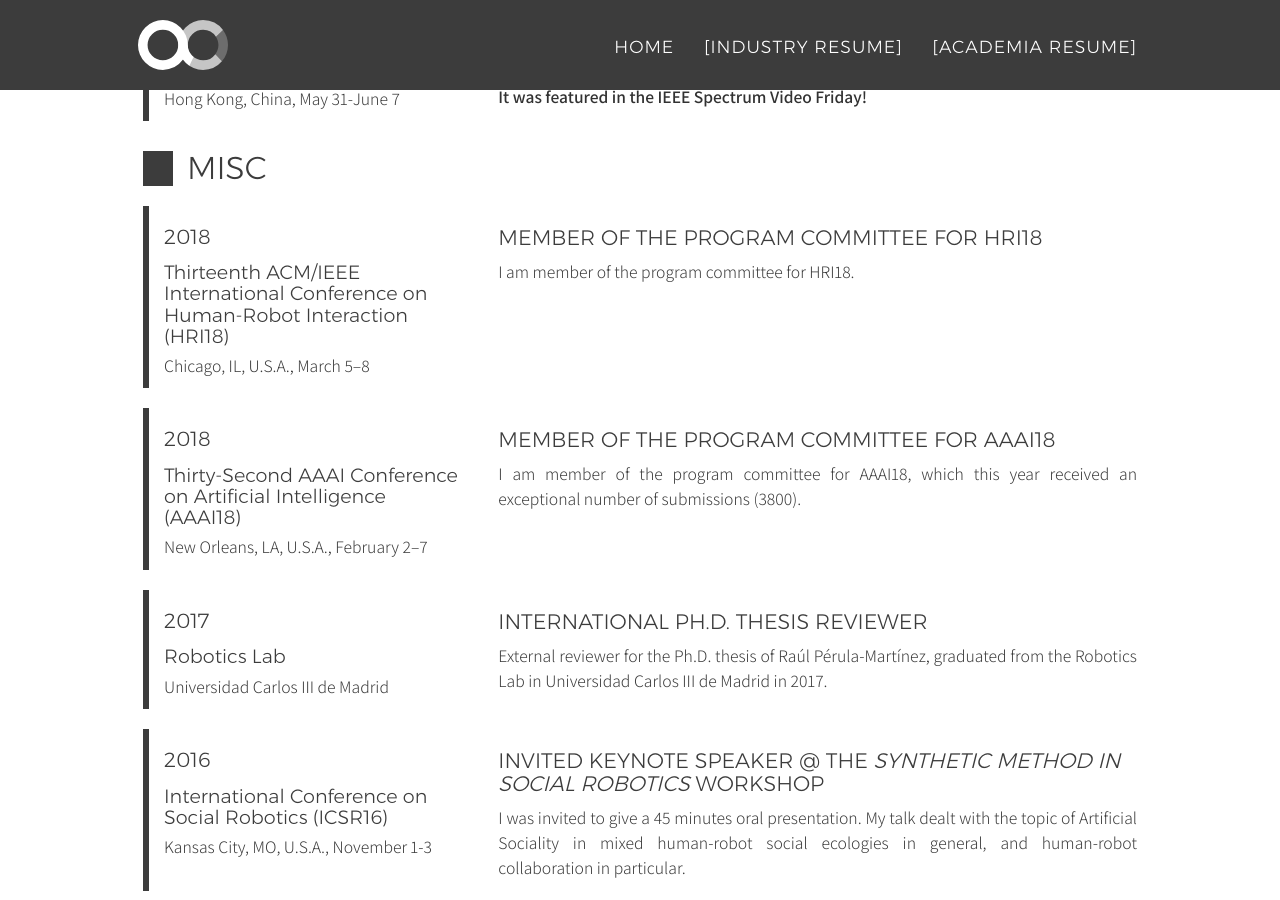
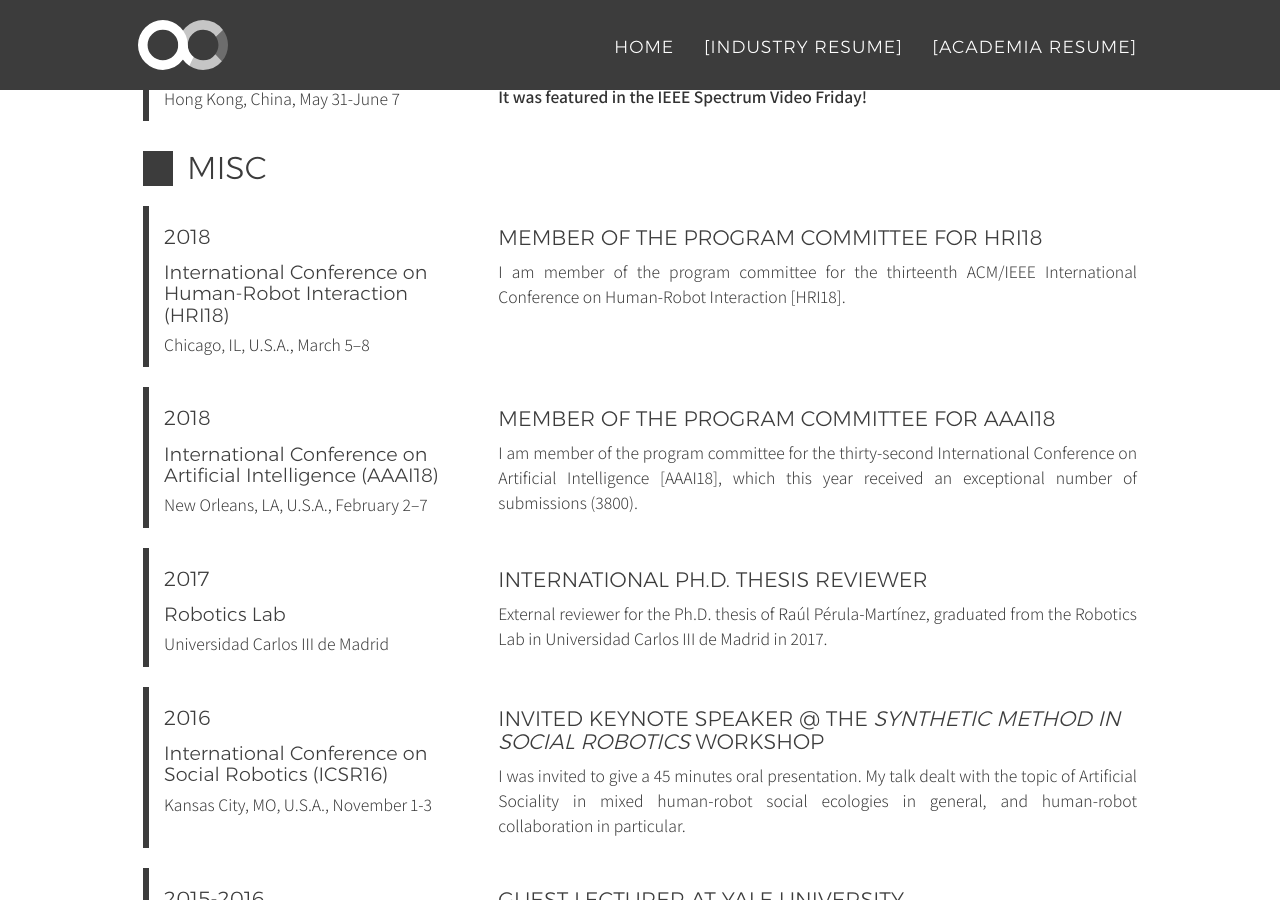
Before and after one commit to alecive/alecive.github.io, a Jekyll site: the page built from _posts/cv/2017-02-08-CV-AlessandroRoncone.md, in a window 1280 px wide and 900 px high, scrolled down 5496 px. Built offline with Jekyll 4.4.1, drawn with Linux system fonts in a browser that asks for light colours; nearby versions of some CDN libraries; some web fonts are replaced.

Commit message:
[cv][misc] Fixed PC items for HRI 18 and AAAI18

```diff
--- a/_data/cv-misc.yml
+++ b/_data/cv-misc.yml
@@ -1,13 +1,13 @@
  - title: Member of the Program Committee for HRI18
    year: 2018
-   venue: Thirteenth ACM/IEEE International Conference on Human-Robot Interaction (HRI18)
+   venue: International Conference on Human-Robot Interaction (HRI18)
    where: Chicago, IL, U.S.A., March 5–8
-   description: "I am member of the program committee for HRI18."
+   description: "I am member of the program committee for the thirteenth ACM/IEEE International Conference on Human-Robot Interaction [HRI18]."
  - title: Member of the Program Committee for AAAI18
    year: 2018
-   venue: Thirty-Second AAAI Conference on Artificial Intelligence (AAAI18)
+   venue: International Conference on Artificial Intelligence (AAAI18)
    where: New Orleans, LA, U.S.A., February 2–7
-   description: "I am member of the program committee for AAAI18, which this year received an exceptional number of submissions (3800)."
+   description: "I am member of the program committee for the thirty-second International Conference on Artificial Intelligence [AAAI18], which this year received an exceptional number of submissions (3800)."
  - title: International Ph.D. Thesis Reviewer
    year: 2017
    venue: Robotics Lab
```
